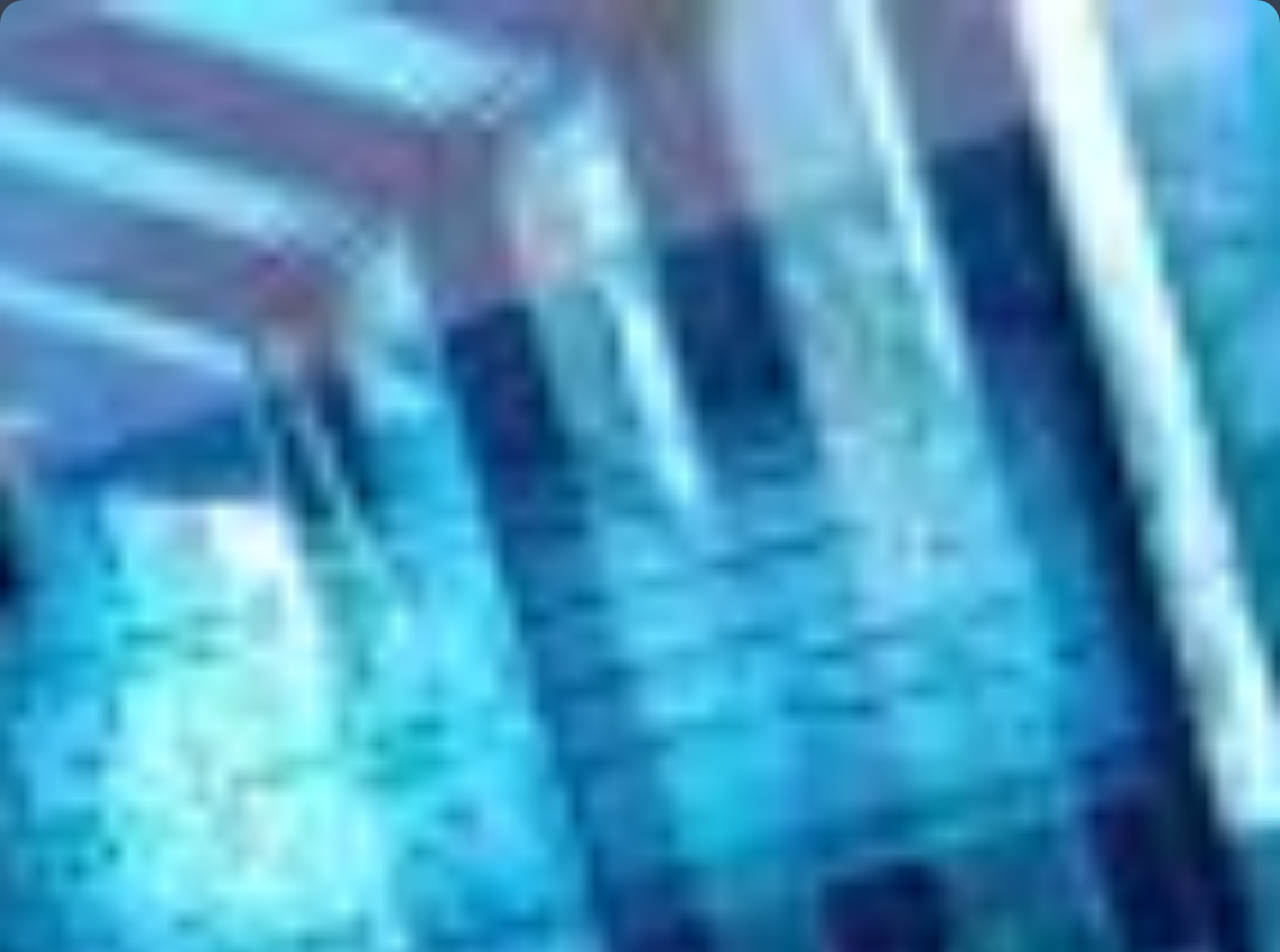
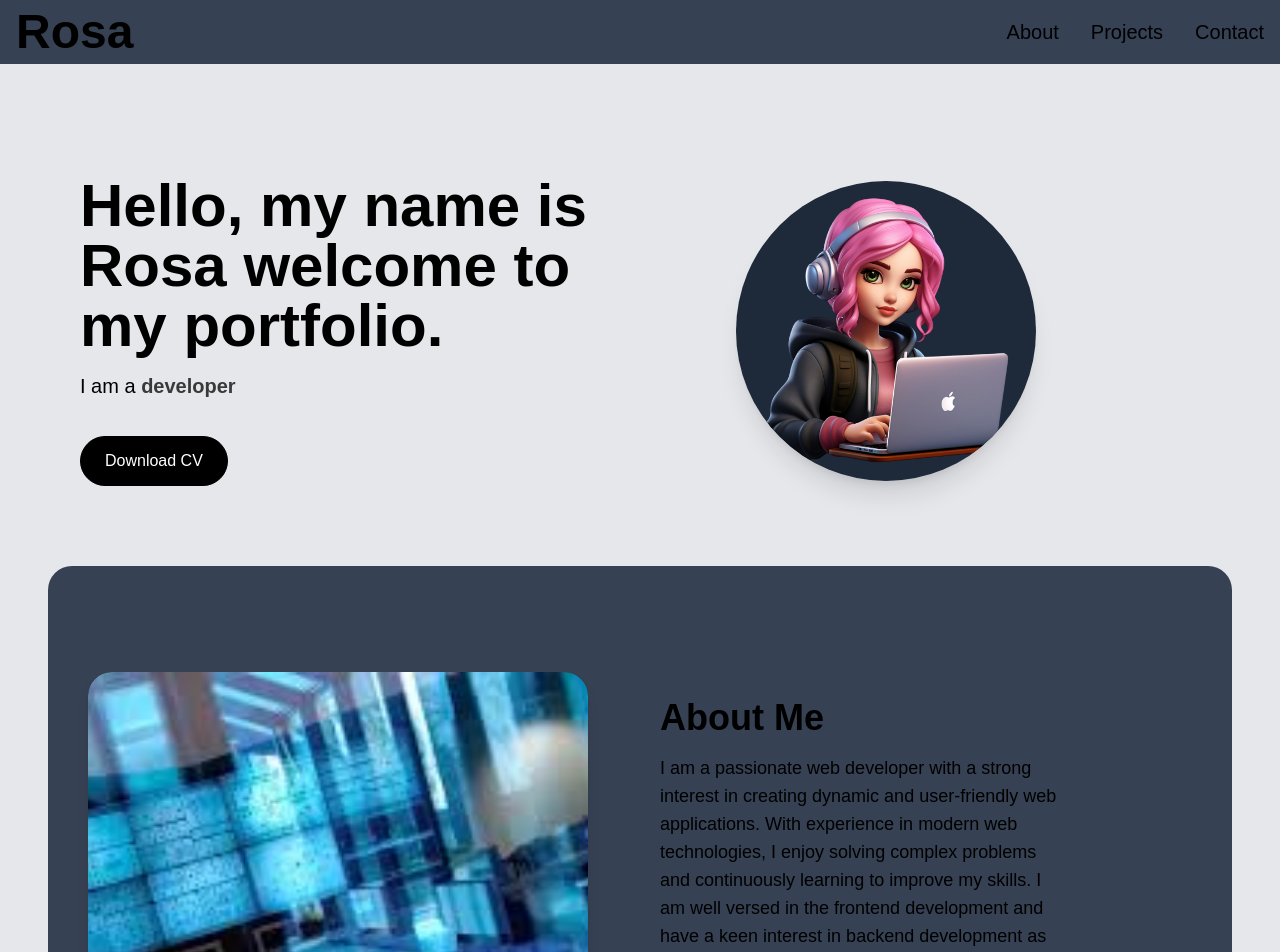
Before and after one commit to ROSASHIOKO/portfolio-website, a Next.js app: page / in a window 1280 px wide. Shown: the top 952 px of the page. Built offline with nearby package versions, Linux system fonts and the light colour scheme.

Commit message:
modified the aboutsection and herosection

```diff
--- a/src/app/components/AboutSection.tsx
+++ b/src/app/components/AboutSection.tsx
@@ -9,13 +9,12 @@ const AboutSection = () => {
       <div className="max-w-6xl mx-auto grid grid-cols-1 md:grid-cols-2 gap-10 items-center h-full rounded-3xl">
         <div className="w-full h-full md:ml-4 md:w-5/6 md:h-5/6">
           {/* Image Section */}
-          <div className="w-full h-full overflow-hidden rounded-3xl shadow-lg">
+          <div className="relative w-[500px] h-[500px] overflow-hidden rounded-3xl shadow-lg mx-auto">
             <Image
-              src="/images/projects/about.png" // Replace with your actual image path
+              src="/images/projects/about.png"
               alt="About me"
-              layout="fill"
-              objectFit="cover"
-              className="rounded-3xl shadow-lg"
+              fill
+              className="object-cover rounded-3xl"
             />
           </div>
         </div>
@@ -76,16 +75,16 @@ const AboutSection = () => {
             <FaBriefcase /> Experience
           </h3>
           <p>
-            I have worked on several web development projects, both independently and as part of a team.I have to shout out Swahilipot Hub as 60% of my experince i have gained it here in this organization. My experience includes:
+            I have worked on several web development projects, both independently and as part of a team. I have to shout out Swahilipot Hub as 60% of my experience I have gained it here in this organization. My experience includes:
           </p>
-            <ul className="list-disc pl-6">
+          <ul className="list-disc pl-6">
             <li>Developing responsive websites using React and Next.js</li>
             <li>Building RESTful APIs with Node.js and Express</li>
             <li>Collaborating with designers and developers to create user-friendly interfaces</li>
             <li>Participating in Agile development processes</li>
             <li>Optimizing web applications for performance and scalability</li>
             <li>Using various tech stacks to deliver end-to-end solutions</li>
-            </ul>
+          </ul>
         </div>
       </div>
     </section>
--- a/src/app/components/HeroSection.tsx
+++ b/src/app/components/HeroSection.tsx
@@ -27,10 +27,9 @@ const HeroSection = () => {
       <div className="flex flex-col-reverse sm:grid sm:grid-cols-12 sm:items-center">
         {/* Text Section */}
         <div className="sm:col-span-6 text-center sm:text-left px-4 sm:px-8">
-        <h1 className="text-black mb-4 text-4xl sm:text-5xl lg:text-6xl font-semibold">
-          Hello, my name is Rosa welcome to my portfolio.
-       </h1>
-
+          <h1 className="text-black mb-4 text-4xl sm:text-5xl lg:text-6xl font-semibold">
+            Hello, my name is Rosa welcome to my portfolio.
+          </h1>
 
           <div className="text-black text-base sm:text-lg mb-6 lg:text-xl">
             I am a{" "}
@@ -61,13 +60,12 @@ const HeroSection = () => {
 
         {/* Image Section */}
         <div className="sm:col-span-6 px-4 sm:px-8 mb-8 sm:mb-0 sm:ml-4">
-          <div className="relative w-[300px] h-[300px] bg-gray-800 rounded-full shadow-xl mx-auto sm:ml-12 flex items-center justify-center">
+          <div className="relative w-[300px] h-[300px] bg-gray-800 rounded-full shadow-xl mx-auto sm:ml-12 overflow-hidden">
             <Image
               src="/images/hero-image.png"
               alt="Rosa"
-              width={300}
-              height={300}
-              className="object-cover w-[95%] h-[95%] rounded-full"
+              fill
+              className="object-cover rounded-full"
             />
           </div>
         </div>
```
